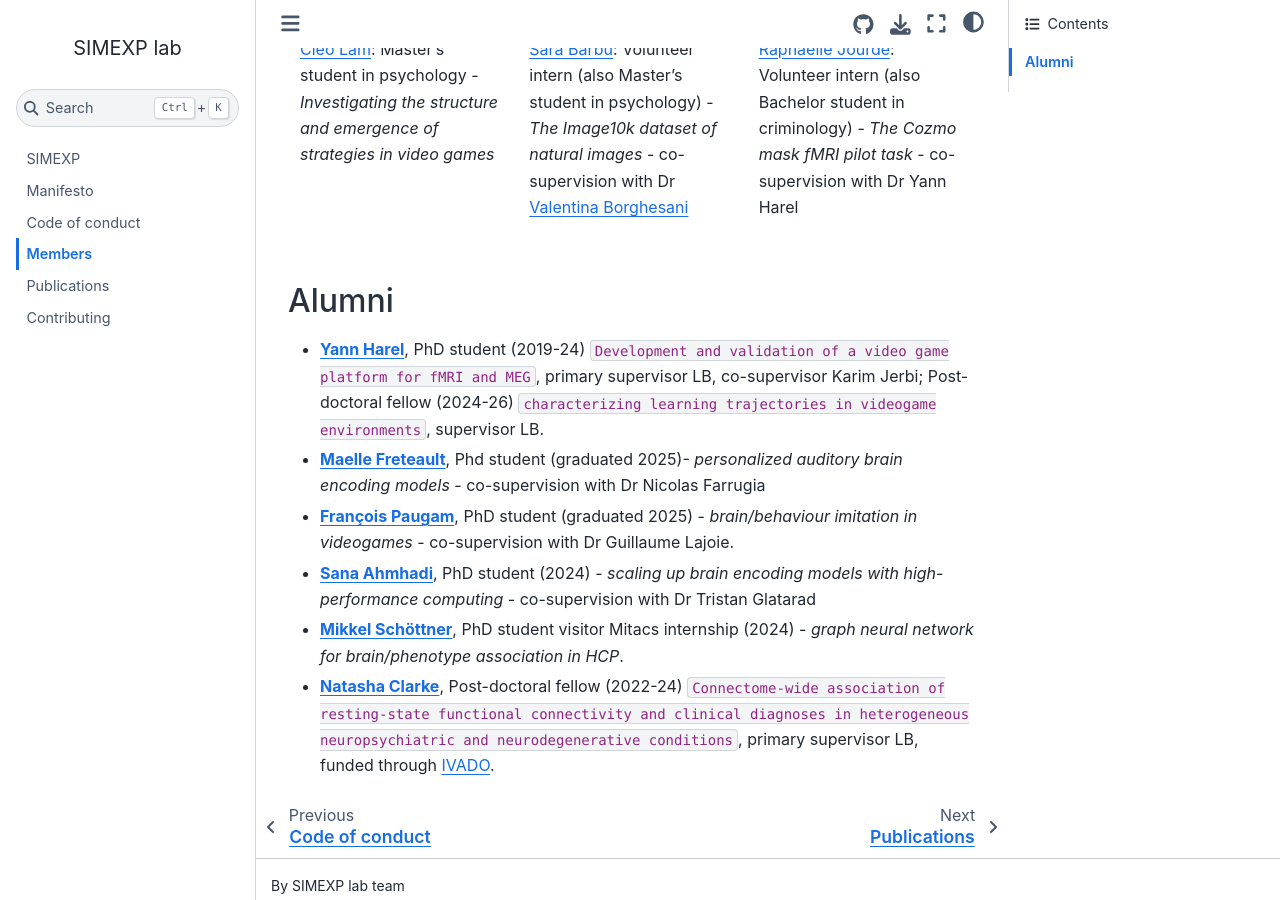
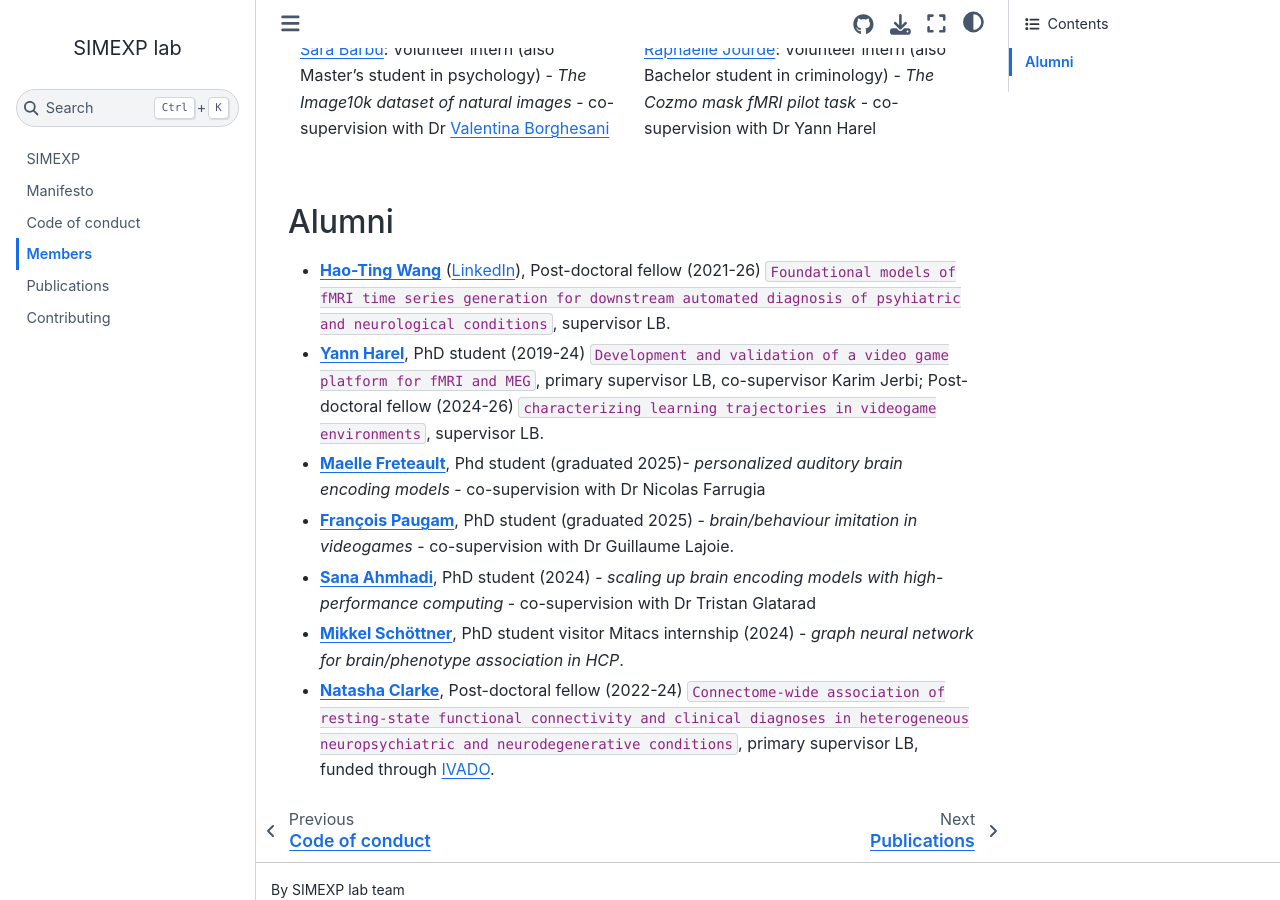
Before and after one commit to SIMEXP/simexp.github.io, a Jupyter Book: the page built from content/members.md, in a window 1280 px wide and 900 px high, scrolled down 1446 px. Built offline with Jupyter Book 1.0.4 settings and Sphinx 7.4.7 and the Sphinx Book theme 1.1.4, drawn with Linux system fonts in a browser that asks for light colours; some of the changed text lies outside the part shown.

Commit message:
Move Hao-Ting Wang to the alumni section
Post-doctoral fellow (2021-26), foundational models of fMRI time series
generation. Adds her LinkedIn profile alongside her website.

Co-Authored-By: Claude Opus 5 <noreply@anthropic.com>
Claude-Session: https://claude.ai/code/session_0158gb4jyWvkshz7DdM2ABvD

````diff
--- a/content/members.md
+++ b/content/members.md
@@ -40,16 +40,6 @@
 :align: center
 ```
 [Marie St-Laurent](https://github.com/MarieStLaurent): Data scientist
-:::
-
-:::{grid-item}
-```{image} ../images/profile_haoting.jpg
-:alt: profile
-:class: bg-primary mb-1
-:height: 200px
-:align: center
-```
-[Hao-Ting Wang](https://wanghaoting.com): Post-doctoral fellow - _foundation models for fMRI_
 :::
 
 :::{grid-item}
@@ -145,6 +135,7 @@
 ::::
 
 ## Alumni
+ * [**Hao-Ting Wang**](https://wanghaoting.com) ([LinkedIn](https://www.linkedin.com/in/hao-ting-wang-73597145/)), Post-doctoral fellow (2021-26) `Foundational models of fMRI time series generation for downstream automated diagnosis of psyhiatric and neurological conditions`, supervisor LB.
  * [**Yann Harel**](https://www.linkedin.com/in/yann-harel-877017127/), PhD student (2019-24) `Development and validation of a video game platform for fMRI and MEG`, primary supervisor LB, co-supervisor Karim Jerbi; Post-doctoral fellow (2024-26) `characterizing learning trajectories in videogame environments`, supervisor LB.
  * [**Maelle Freteault**](https://github.com/maelleF), Phd student (graduated 2025)- _personalized auditory brain encoding models_ - co-supervision with Dr Nicolas Farrugia
  * [**François Paugam**](https://www.linkedin.com/in/françois-paugam-b1835910b/), PhD student (graduated 2025) - _brain/behaviour imitation in videogames_ - co-supervision with Dr Guillaume Lajoie.
````
